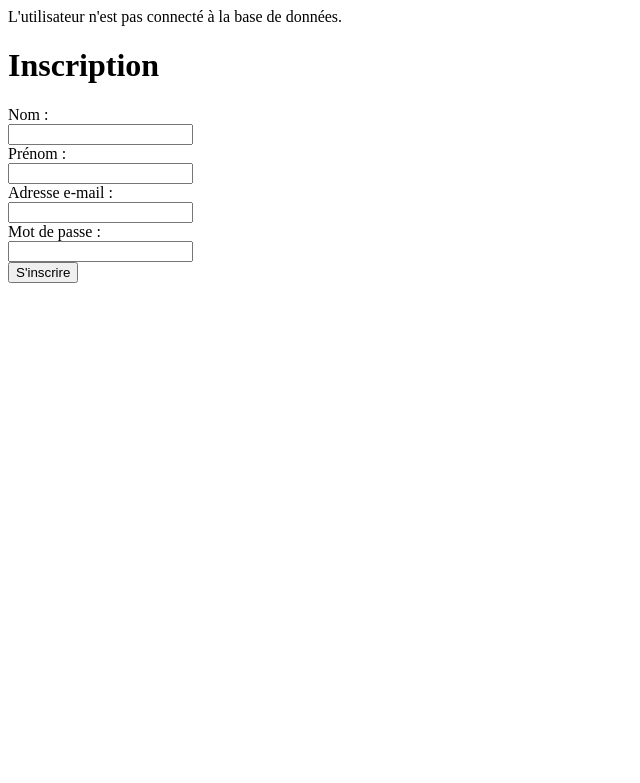
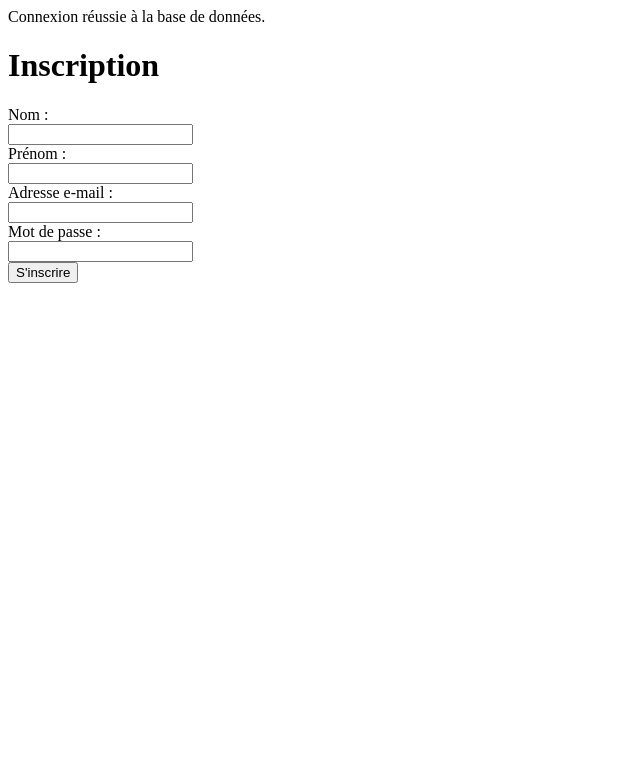
Before and after one commit to jeanJonathan/AuthentificationPhp, a PHP site: page / in a window 1280 px wide. Shown: the top 783 px of the page, without its empty margins (0-640 px from the left). Run offline with PHP 8.4, Linux system fonts and the light colour scheme.

Commit message:
Connexion a la bd ok

```diff
--- a/index.php
+++ b/index.php
@@ -2,12 +2,7 @@
 //Connexion a la bd
 try {
     $bdd = new PDO('mysql:host=localhost;dbname=bd_authentification;charset=utf8', 'root', '');
-    $status = $bdd->getAttribute(PDO::ATTR_CONNECTION_STATUS);
-    if ($status === 'connected') {
-        echo 'L\'utilisateur est connecté à la base de données.';
-    } else {
-        echo 'L\'utilisateur n\'est pas connecté à la base de données.';
-    }
+    echo 'Connexion réussie à la base de données.';
 } catch (PDOException $e) {
     echo 'Erreur : ' . $e->getMessage();
 }
```
